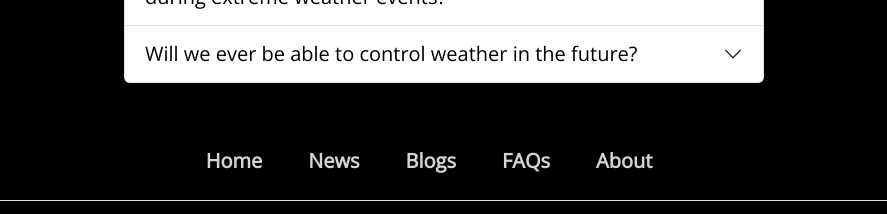
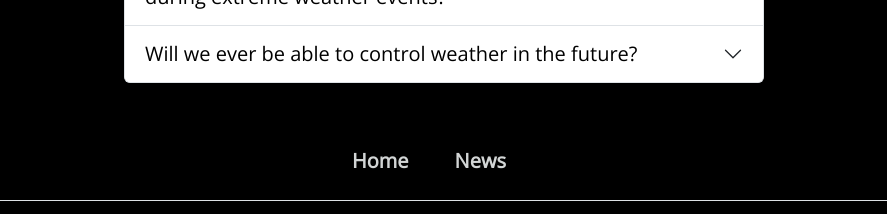
Before and after one commit to Sureshhere/weatherify, a plain HTML site: page index.html in a window 1280 px wide. Shown: the part 3420-3634 px from the top of the page, without its empty margins (196-1083 px from the left). Drawn offline with nearby package versions, Linux system fonts and the light colour scheme; no server answers.

Commit message:
Update index.html

```diff
--- a/index.html
+++ b/index.html
@@ -324,9 +324,9 @@
             <ul class="nav justify-content-center border-bottom pb-3 mb-3">
                 <li class="nav-item"><a href="#" class="nav-link px-2 text-muted">Home</a></li>
                 <li class="nav-item"><a href="#" class="nav-link px-2 text-muted">News</a></li>
-                <li class="nav-item"><a href="#" class="nav-link px-2 text-muted">Blogs</a></li>
+<!--                 <li class="nav-item"><a href="#" class="nav-link px-2 text-muted">Blogs</a></li>
                 <li class="nav-item"><a href="#" class="nav-link px-2 text-muted">FAQs</a></li>
-                <li class="nav-item"><a href="#" class="nav-link px-2 text-muted">About</a></li>
+                <li class="nav-item"><a href="#" class="nav-link px-2 text-muted">About</a></li> -->
             </ul>
             <center>
                 <div class="social">
```
